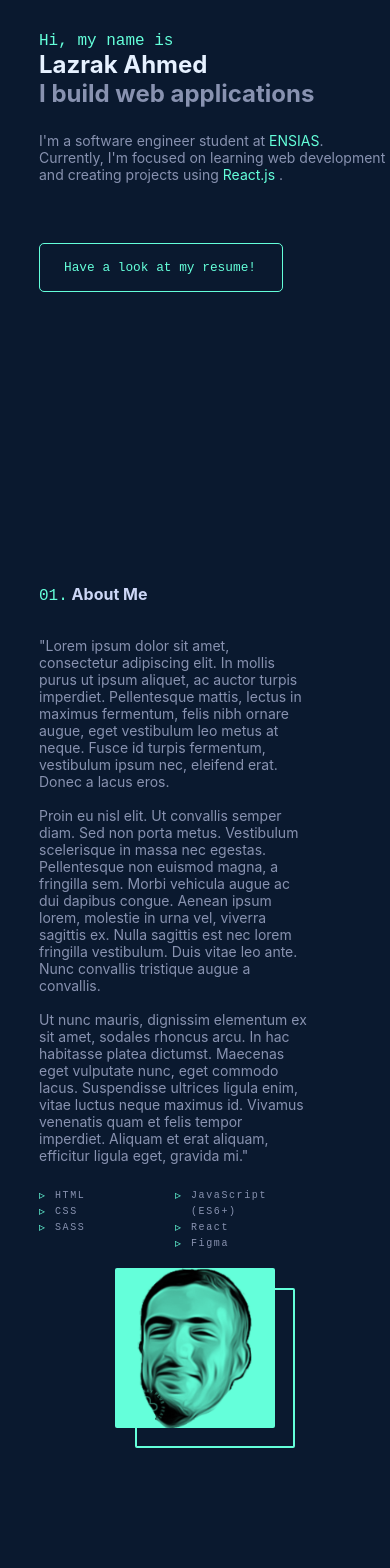
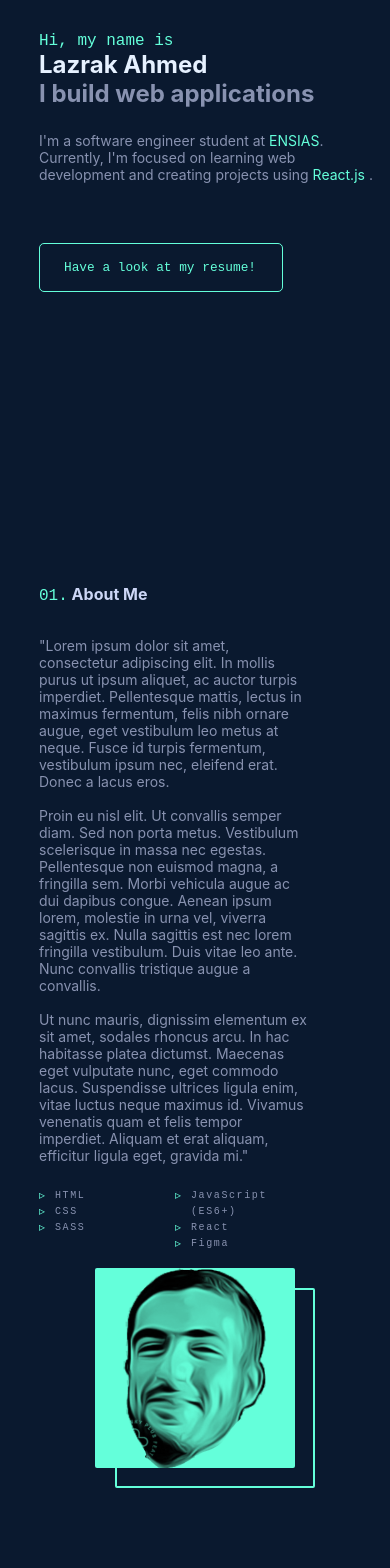
Before and after one commit to laze03/portfolio, a React (Create React App) app: page / in a window 390 px wide. Shown: the part 340-1908 px from the top of the page. Built offline with nearby package versions, Linux system fonts and the light colour scheme; a web font is replaced by a local one.

Commit message:
still in media queries

```diff
--- a/src/css/main.css
+++ b/src/css/main.css
@@ -304,6 +304,7 @@ header a {
   }
   header p {
     width: auto;
+    padding-right: 2rem;
   }
 }
 .about {
@@ -417,8 +418,8 @@ header a {
   }
   .about .content .img-section {
     position: relative;
-    height: 20rem;
-    width: 20rem;
+    height: 25rem;
+    width: 25rem;
     border-radius: 0.25rem;
     background-color: #64ffda;
   }
@@ -446,8 +447,8 @@ header a {
     position: absolute;
     content: "";
     display: block;
-    height: 20rem;
-    width: 20rem;
+    height: 25rem;
+    width: 25rem;
     border: 2px solid #64ffda;
     top: 20px;
     left: 20px;
@@ -544,6 +545,15 @@ header a {
 @media screen and (max-width: 800px) {
   .experience {
     width: 80vw;
+  }
+  .experience .experiences {
+    margin-left: -3rem;
+  }
+  .experience .experiences .name button {
+    width: 12rem;
+  }
+  .experience .experiences .name button::before {
+    margin-right: 1.5rem;
   }
 }
 .work {
--- a/src/scss/components/about.scss
+++ b/src/scss/components/about.scss
@@ -54,7 +54,7 @@
         padding-bottom: 2rem;
       }
 
-      @include imgHover(20rem, 20rem);
+      @include imgHover(25rem, 25rem);
     }
   }
 }
--- a/src/scss/components/header.scss
+++ b/src/scss/components/header.scss
@@ -34,6 +34,7 @@ header {
 
     p {
       width: auto;
+      padding-right: 2rem;
     }
   }
 }
```
Also changed, not shown: src/scss/components/_experience.scss (+13 -0 lines), 7 other files (tests, documents, lock files or other folders).
